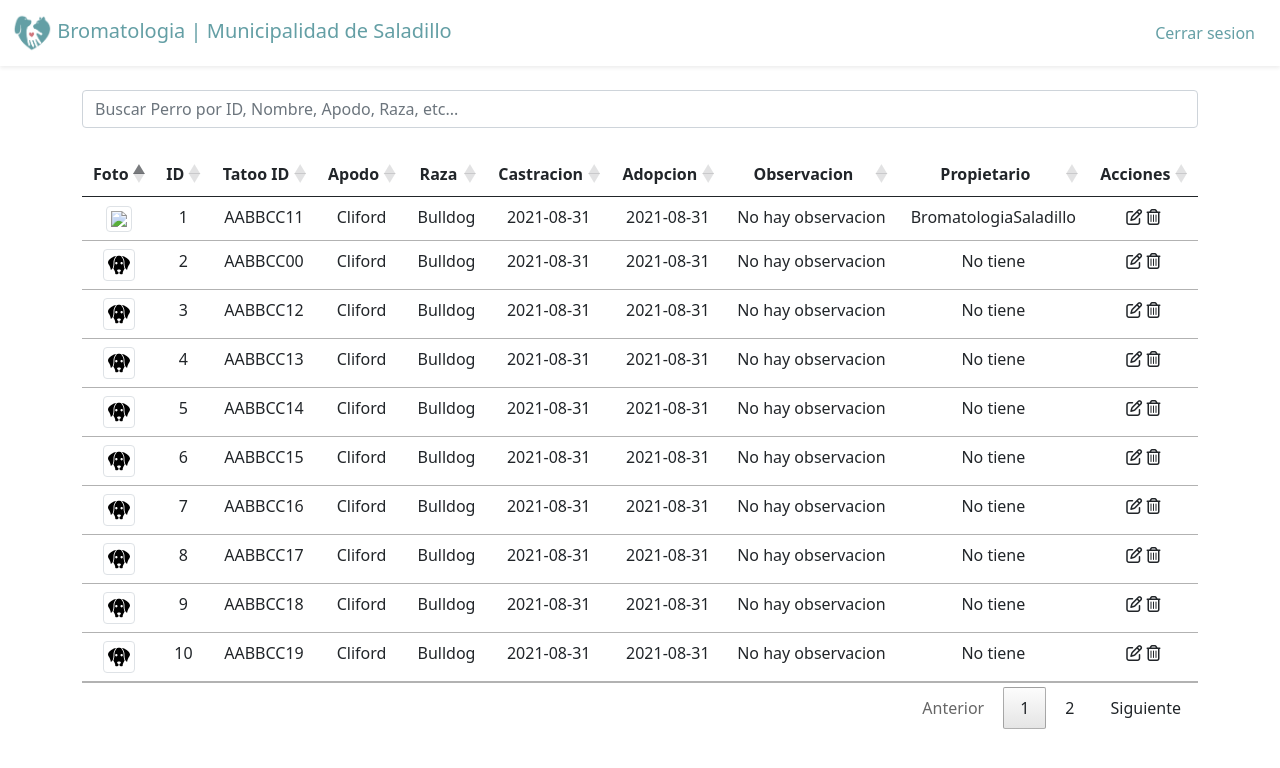
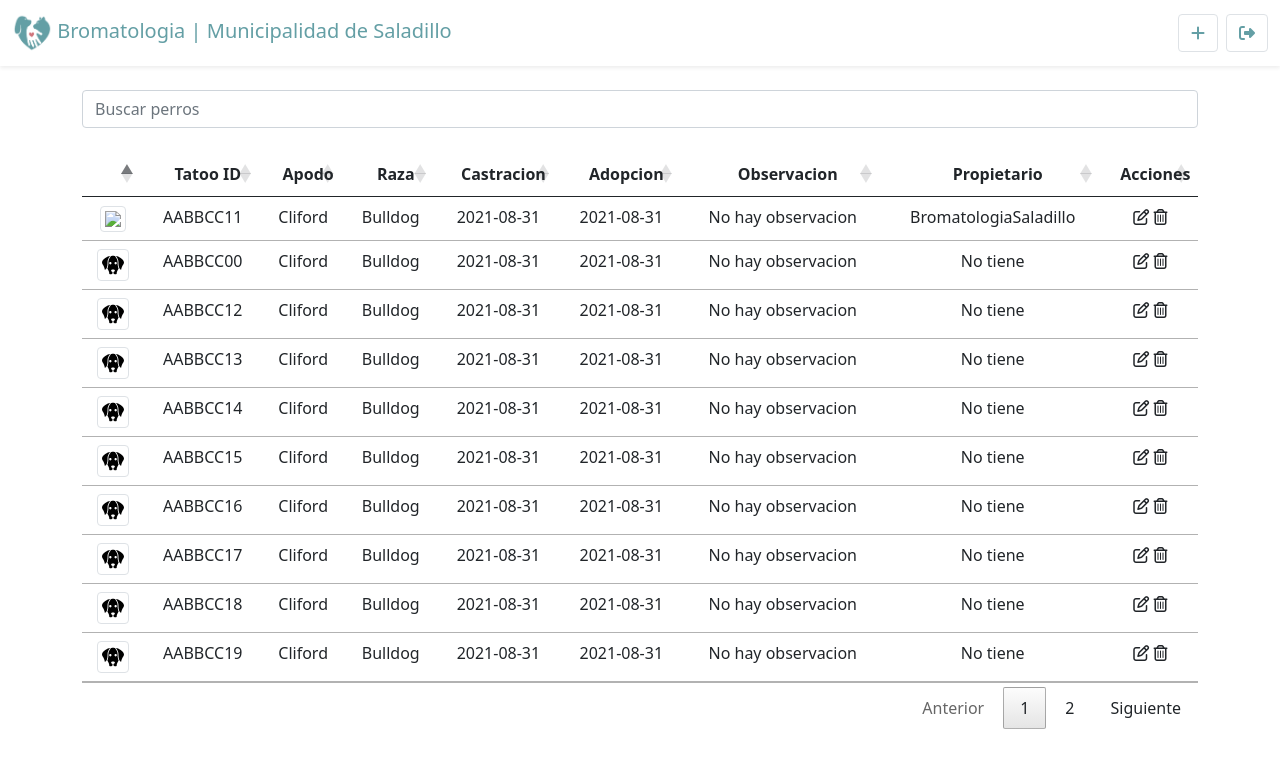
Before and after one commit to JoaquinLabarta/Proyecto_Perros, a PHP site: page /php/vistas/page_principal/index.php in a window 1280 px wide. Shown: the top 768 px of the page. Run offline with PHP 8.4, Linux system fonts and the light colour scheme; a user stored in the database is signed in; data comes from the database, SQL or seed files in the repository; tables that the repository leaves empty hold one stand-in row (values such as "Sample post"); some libraries are stand-ins or nearby versions.

Commit message:
Mejora del header y las paginas principales

```diff
--- a/php/vistas/componentes/header.php
+++ b/php/vistas/componentes/header.php
@@ -22,22 +22,51 @@ WHERE Usuario = :usuario AND Email = :email";
 
 <nav class="navbar navbar-light shadow-sm">
   <div class="container-fluid">
-    <a class="navbar-brand" style="color:#649FA5">
+    <a class="navbar-brand" style="color:#649FA5" href="/proyecto-perros/php/vistas/page_principal">
       <img src="/proyecto-perros/recursos/logo.png" alt="" width="40" height="40">
       Bromatologia | Municipalidad de Saladillo
     </a>
-    <div>
+    <div class="d-flex">
+      <div class="dropdown me-2">
+        <button class="btn btn-white border" style='color: #649fa5' type="button" data-bs-toggle="dropdown" title="Agregar">
+          <i class="fas fa-plus"></i>
+        </button>
+        <ul class="dropdown-menu dropdown-menu-end" aria-labelledby="dropdownMenuButton1">
+          <?php if ($es_admin && $carpeta_actual === "page_principal") : ?>
+            <li>
+              <button class="dropdown-item" data-bs-toggle="modal" data-bs-target="#agregarPerro">Nuevo perro</button>
+            </li>
+          <?php endif; ?>
+          <?php if ($es_admin && $carpeta_actual !== "page_usuarios") : ?>
+            <li>
+              <button class="dropdown-item" data-bs-toggle="modal" data-bs-target="#agregarPropietario">Nuevo propietario</button>
+            </li>
+          <?php endif; ?>
+          <?php if ($es_admin && $carpeta_actual !== "page_usuarios") : ?>
+            <li>
+              <button class="dropdown-item" data-bs-toggle="modal" data-bs-target="#agregarVacuna">Nueva vacuna</button>
+            </li>
+          <?php endif; ?>
+          <?php if ($es_admin && $carpeta_actual === "page_usuarios") : ?>
+            <li>
+              <button class="dropdown-item" data-bs-toggle="modal" data-bs-target="#agregarUsuario">Nuevo usuario</button>
+            </li>
+          <?php endif; ?>
+        </ul>
+      </div>
       <?php if (!$_SESSION["Invitado"] && $carpeta_actual !== "page_principal") : ?>
-        <a class="btn btn-white" style="color: #649fa5" href="/proyecto-perros/php/vistas/page_principal">
-          Inicio
+        <a class="btn btn-white border me-2" title="Inicio" style="color: #649fa5" href="/proyecto-perros/php/vistas/page_principal">
+          <i class="fas fa-home"></i>
         </a>
       <?php endif; ?>
       <?php if ($es_admin && $carpeta_actual !== "page_usuarios") : ?>
-        <a class='btn btn-white' style='color: #649fa5' href="/proyecto-perros/php/vistas/page_usuarios">
-          Usuarios
+        <a class='btn btn-white border me-2' title="Usuarios" style='color: #649fa5' href="/proyecto-perros/php/vistas/page_usuarios">
+          <i class="fas fa-users"></i>
         </a>
       <?php endif; ?>
-      <a class="btn btn-white" style="color: #649fa5" href="/proyecto-perros/php/conexion/page_principal/cerrar_sesion.php">Cerrar sesion</a>
+      <a class="btn btn-white border" title="Cerrar sesion" style="color: #649fa5" href="/proyecto-perros/php/conexion/page_principal/cerrar_sesion.php">
+        <i class="fas fa-sign-out-alt"></i>
+      </a>
     </div>
   </div>
 </nav>
--- a/php/vistas/componentes/modals.php
+++ b/php/vistas/componentes/modals.php
@@ -46,7 +46,8 @@
           <textarea class="form-control" id="observacion" rows="3"></textarea>
         </div>
         <!--Propietario-->
-        <div class="mb-3">
+        <div class="d-flex flex-row mb-3">
+          <div class="col">
             <label for="propietario" class="form-label">Propietario</label>
             <select class="form-select">
               <option selected hidden>Seleccionar un propietario</option>
@@ -54,6 +55,12 @@
               <option value="2">Labarta</option>
               <option value="3">Ventos</option>
             </select>
+          </div>
+          <div class="d-flex align-items-end">
+            <button class='btn btn-white' style='color: #649fa5' data-bs-toggle="modal" data-bs-target="#agregarVacuna">
+              Agregar propietario
+            </button>
+          </div>
         </div>
       </div>
 
--- a/php/vistas/page_principal/index.php
+++ b/php/vistas/page_principal/index.php
@@ -38,10 +38,9 @@ $carpeta_actual = basename(getcwd());
       background-color: #D0757C;
       border-color: #D0757C;
     }
-}
 
-
-table.dataTable>thead>tr>th:not(.sorting_disabled), table.dataTable>thead>tr>td:not(.sorting_disabled) {
+    table.dataTable>thead>tr>th:not(.sorting_disabled),
+    table.dataTable>thead>tr>td:not(.sorting_disabled) {
       padding-right: 0px;
     }
 
@@ -50,7 +49,7 @@ table.dataTable>thead>tr>th:not(.sorting_disabled), table.dataTable>thead>tr>td:
     }
   </style>
 
-  <title>Usuarios | Bromatologia</title>
+  <title>Perros | Bromatologia</title>
 </head>
 
 <body>
@@ -60,35 +59,22 @@ table.dataTable>thead>tr>th:not(.sorting_disabled), table.dataTable>thead>tr>td:
   <div class="container">
     <div class="row">
       <div class="col">
-        <input class="form-control" id="inputBuscarPerro" type="search" placeholder="Buscar Perro por ID, Nombre, Apodo, Raza, etc...">
+        <input class="form-control" id="inputBuscarPerro" type="text" placeholder="Buscar perros">
       </div>
-      <?php if (!$_SESSION["Invitado"]) : ?>
-        <div class="col-auto">
-          <button class="btn btn-primary" data-bs-toggle="modal" data-bs-target="#agregarPerro">
-            Agregar Perro
-          </button>
-        </div>
-        <div class="col-auto">
-          <button class="btn btn-primary" data-bs-toggle="modal" data-bs-target="#agregarVacuna">
-            Agregar Vacuna
-          </button>
-        </div>
-      <?php endif; ?>
     </div>
     <div class="row">
       <div class="col-lg-12 table-responsive"><br>
         <table id="perros" class="table table-hover">
           <thead>
-            <th class = "text-center">Foto</th>
-            <th class = "text-center">ID</th>
-            <th class = "text-center">Tatoo ID</th>
-            <th class = "text-center">Apodo</th>
-            <th class = "text-center">Raza</th>
-            <th class = "text-center">Castracion</th>
-            <th class = "text-center">Adopcion</th>
-            <th class = "text-center">Observacion</th>
-            <th class = "text-center">Propietario</th>
-            <th class = "text-center">Acciones</th>
+            <th class="text-center"></th>
+            <th class="text-center">Tatoo ID</th>
+            <th class="text-center">Apodo</th>
+            <th class="text-center">Raza</th>
+            <th class="text-center">Castracion</th>
+            <th class="text-center">Adopcion</th>
+            <th class="text-center">Observacion</th>
+            <th class="text-center">Propietario</th>
+            <th class="text-center">Acciones</th>
           </thead>
           <tbody>
 
@@ -96,18 +82,17 @@ table.dataTable>thead>tr>th:not(.sorting_disabled), table.dataTable>thead>tr>td:
             include "../../conexion/get_perros.php";
             foreach ($perros as $perro) : ?>
               <tr>
-                <td class = "text-center"><img src=<?php echo $perro["FotoPerro"] ?> width="32" class="img-thumbnail"></td>
-                <td class = "text-center"><?php echo $perro["PerroId"] ?></td>
-                <td class = "text-center"><?php echo $perro["TatooId"] ?></td>
-                <td class = "text-center"><?php echo $perro["Apodo"] ?></td>
-                <td class = "text-center"><?php echo $perro["Raza"] ?></td>
-                <td class = "text-center"><?php echo $perro["Castracion"] ?></td>
-                <td class = "text-center"><?php echo $perro["Adopcion"] ?></td>
-                <td class = "text-center"><?php echo $perro["Observacion"] ?></td>
-                <td class = "text-center">
+                <td class="text-center"><img src=<?php echo $perro["FotoPerro"] ?> width="32" class="img-thumbnail"></td>
+                <td class="text-center"><?php echo $perro["TatooId"] ?></td>
+                <td class="text-center"><?php echo $perro["Apodo"] ?></td>
+                <td class="text-center"><?php echo $perro["Raza"] ?></td>
+                <td class="text-center"><?php echo $perro["Castracion"] ?></td>
+                <td class="text-center"><?php echo $perro["Adopcion"] ?></td>
+                <td class="text-center"><?php echo $perro["Observacion"] ?></td>
+                <td class="text-center">
                   <?php echo $perro["NombrePropietario"] ?>
                 </td>
-                <td class = "text-center">
+                <td class="text-center">
                   <i class="far fa-edit"></i>
                   <i class="far fa-trash-alt"></i>
                 </td>
```
Also changed, not shown: php/vistas/page_usuarios/index.php (+0 -12 lines). Lines whose indentation alone changed are shown as unchanged.
